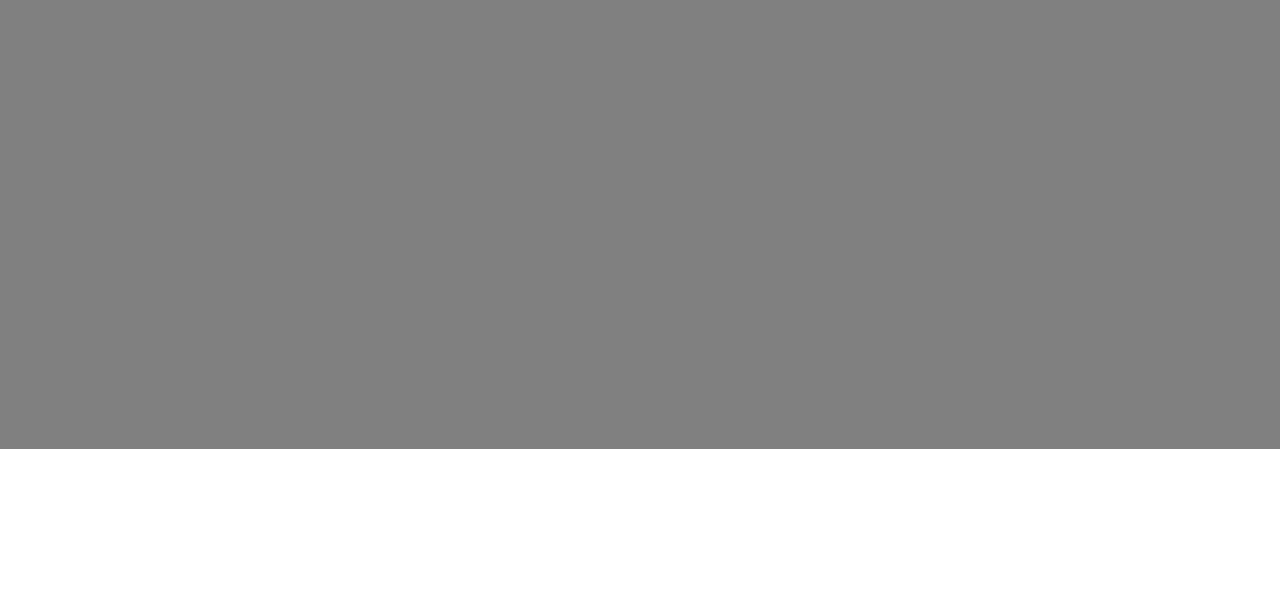
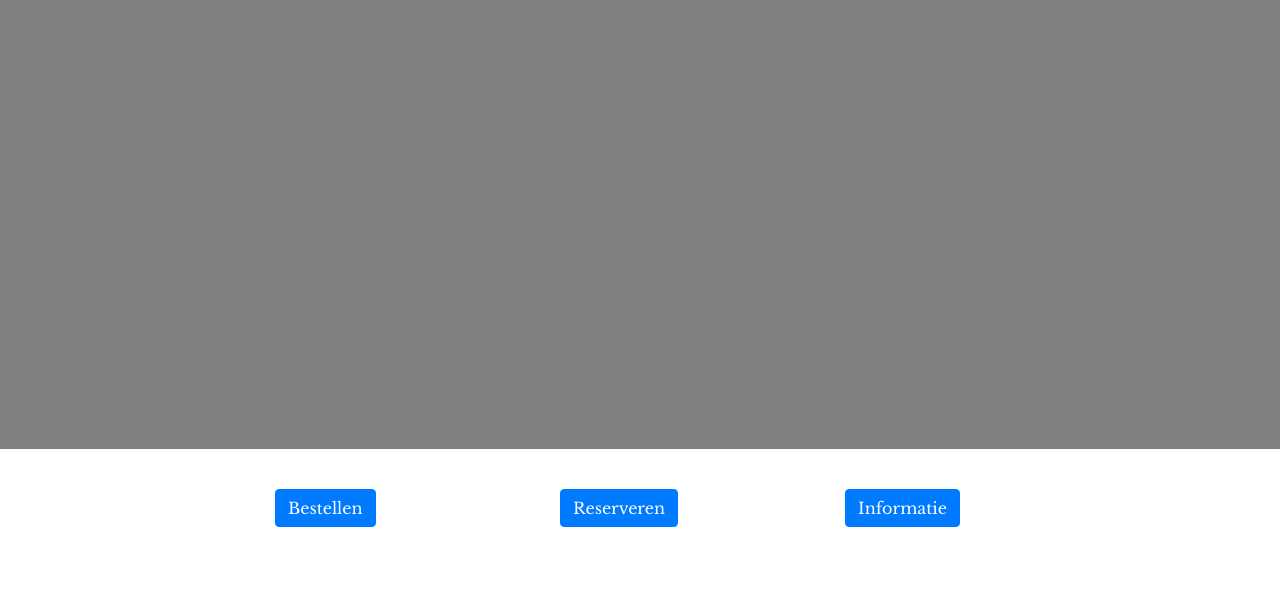
Before and after one commit to DaveydeHaas/projectHollywood, a PHP site: page / in a window 1280 px wide. Shown: the part 151-740 px from the top of the page. Run offline with PHP 8.4, Linux system fonts and the light colour scheme.

Commit message:
buttons op de homepage

```diff
--- a/content/home.php
+++ b/content/home.php
@@ -1,15 +1,20 @@
-<div class="container-fluid">
-    <div class="row">
+<!-- Home stylesheet -->
+<link rel="stylesheet" href="./css/home.css">
+
+<div class="container">
+    <div class="row button-top-fix">
+        <div class="col-2"></div>
+
         <div class="col-3">
-
+            <button type="button" class="btn btn-primary">Bestellen</button>
         </div>
 
         <div class="col-3">
-
+            <button type="button" class="btn btn-primary">Reserveren</button>
         </div>
 
         <div class="col-3">
-
+            <button type="button" class="btn btn-primary">Informatie</button>
         </div>
     </div>
 </div>
--- a/css/home.css
+++ b/css/home.css
@@ -0,0 +1,4 @@
+.button-top-fix{
+    /* margin-top: 2.5rem; */
+    margin-top: 2.5rem;
+}
```
Also changed, not shown: css/style.css (line endings or trailing spaces).
